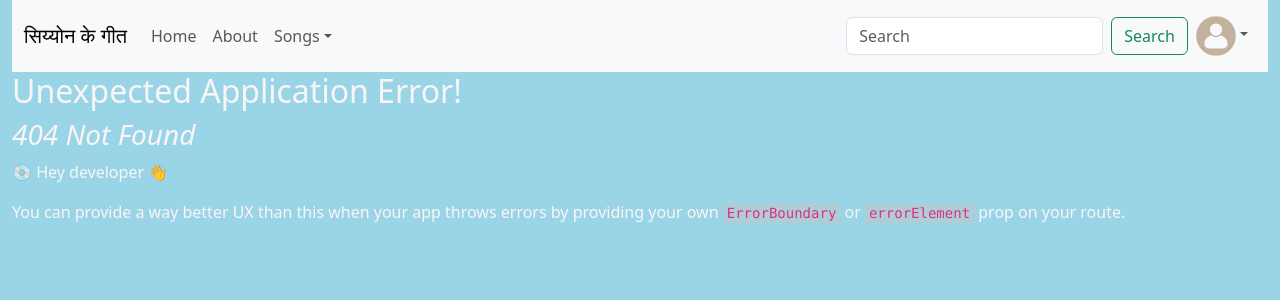
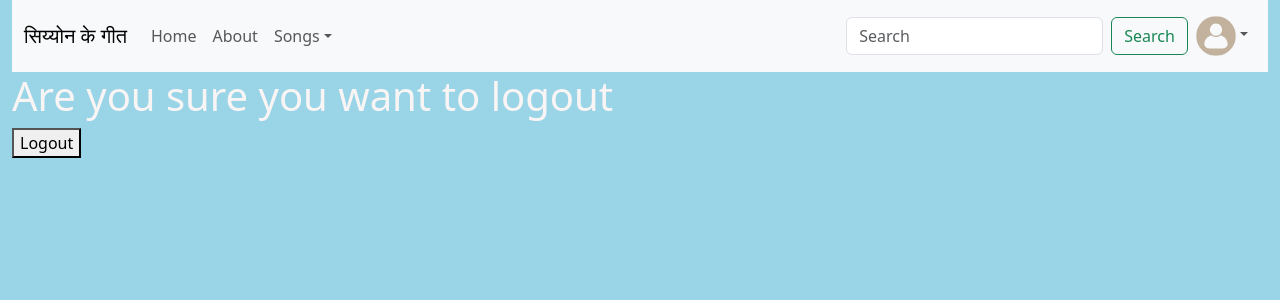
Before and after one commit to judahsen/Siyon_Ke_Geet_CS, a React (Vite) app: page /logout in a window 1280 px wide. Before the commit this address had no page. Shown: the top 300 px of the page. Built offline with nearby package versions, Linux system fonts and the light colour scheme.

Commit message:
basic Firebase complete

```diff
--- a/src/App.jsx
+++ b/src/App.jsx
@@ -4,6 +4,7 @@ import Container from 'react-bootstrap/Container'
 import Header from './Components/Header'
 import Body from './Components/Body'
 import { Login } from './pages/LoginPage'
+import { Logout } from './pages/Logout'
 import { Register } from './pages/RegisterPage'
 import { Home } from './pages/LandingPage'
 import { SongsPage } from './pages/SongsPage'
@@ -38,6 +39,10 @@ export default function App() {
     {
       path: "/about",
       element: <About></About>
+    },
+    {
+      path: "/logout",
+      element: <Logout></Logout>
     }
 
   ])
--- a/src/authconfig.js
+++ b/src/authconfig.js
@@ -1,4 +1,4 @@
-const firebaseConfig = {
+export default{
     apiKey: "AIzaSyBI5-TH5K1ebc8JjJqhyfroybdkC2SQCog",
     authDomain: "siyon-ke-geet-beta.firebaseapp.com",
     projectId: "siyon-ke-geet-beta",
--- /dev/null
+++ b/src/pages/Logout.jsx
@@ -0,0 +1,21 @@
+import { signOut, getAuth } from "firebase/auth";
+import { useNavigate } from "react-router-dom";
+
+export function Logout(){
+    const auth = getAuth()
+    const navigate = useNavigate()
+
+    async function handleLogout(e){
+        e.preventDefault();
+        try {
+            await signOut(auth);
+            navigate('/')
+        } catch (error) {
+            console.log(error)
+        }
+    }
+    return <div>
+        <h1>Are you sure you want to logout</h1>
+        <button onClick={(e) => {handleLogout(e)}}>Logout</button>
+    </div>
+}
```
Also changed, not shown: src/Context/AuthContext.jsx (added, +17 -0 lines), src/Components/forms/PostForm.jsx (deleted).
